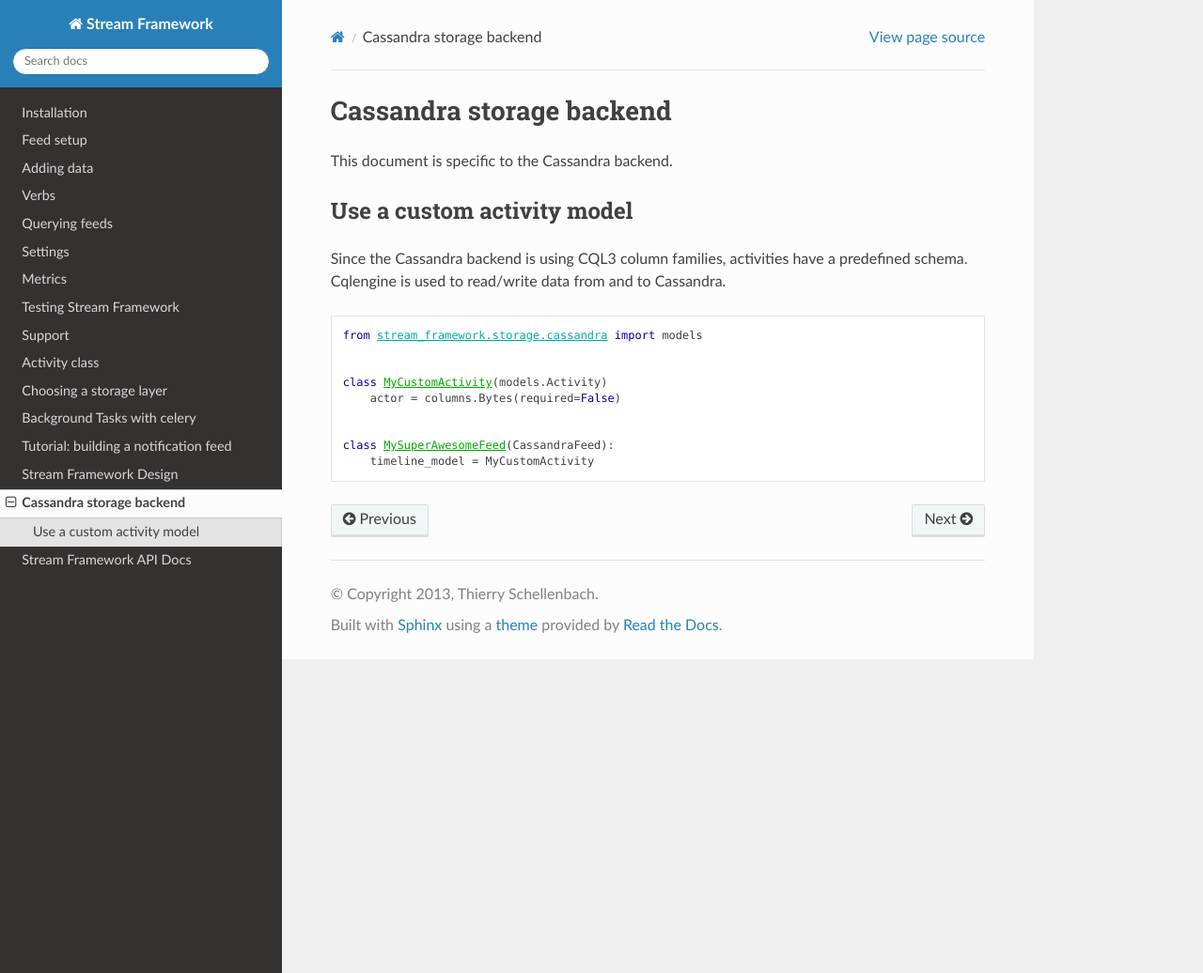
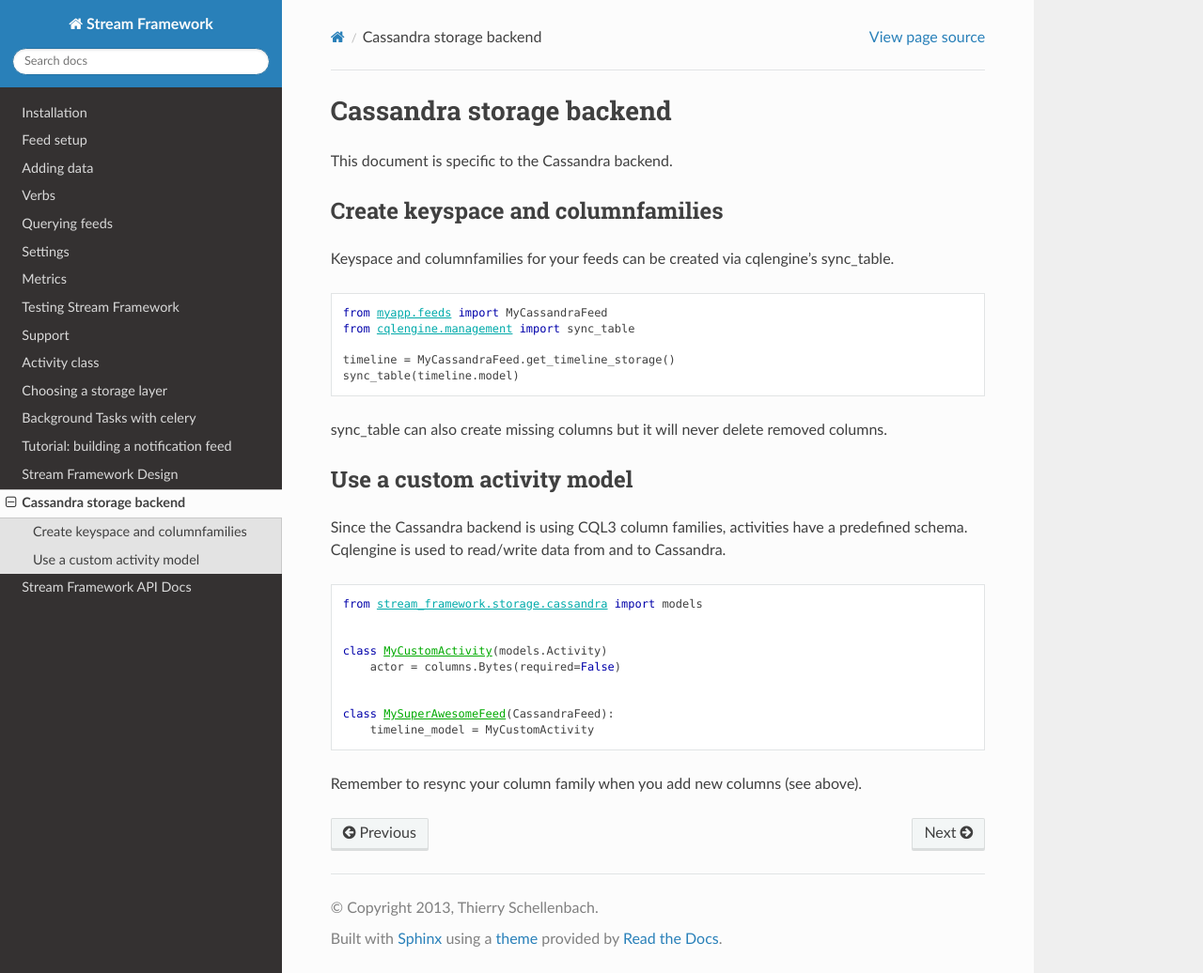
Before and after one commit to tschellenbach/Stream-Framework, a Sphinx documentation site: the page built from docs/cassandra_backend.rst, in a window 1280 px wide and 1036 px high. Shown: the whole window at 94% size. Built offline with Sphinx 7.4.7 and the Read the Docs theme 2.0.0, drawn with Linux system fonts in a browser that asks for light colours.

Commit message:
closes #80: document how to create KeySpace/Columnfamilies

```diff
--- a/docs/cassandra_backend.rst
+++ b/docs/cassandra_backend.rst
@@ -4,6 +4,23 @@ Cassandra storage backend
 =========================
 
 This document is specific to the Cassandra backend.
+
+Create keyspace and columnfamilies
+**********************************
+
+Keyspace and columnfamilies for your feeds can be created via cqlengine's sync_table.
+
+::
+
+    from myapp.feeds import MyCassandraFeed
+    from cqlengine.management import sync_table
+
+    timeline = MyCassandraFeed.get_timeline_storage()
+    sync_table(timeline.model)
+
+
+sync_table can also create missing columns but it will never delete removed columns.
+
 
 Use a custom activity model
 ***************************
@@ -23,3 +40,6 @@ to read/write data from and to Cassandra.
 
     class MySuperAwesomeFeed(CassandraFeed):
         timeline_model = MyCustomActivity
+
+
+Remember to resync your column family when you add new columns (see above).
```
